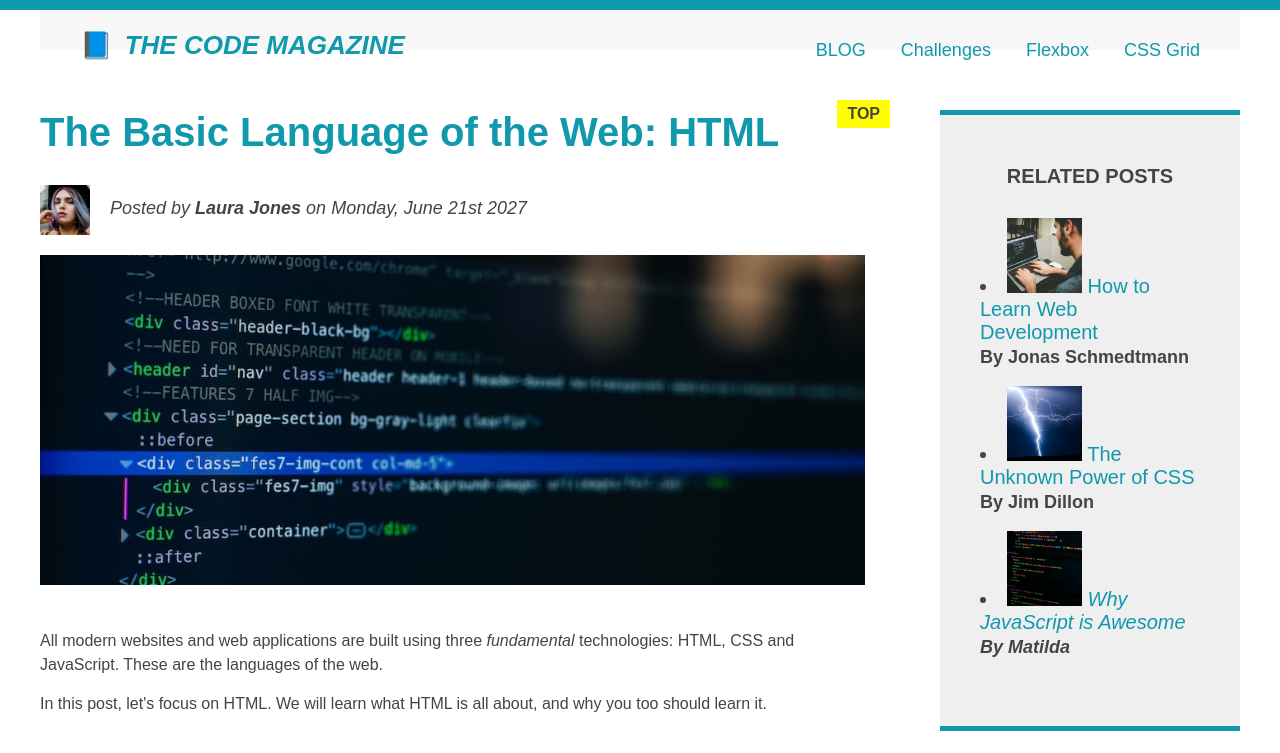
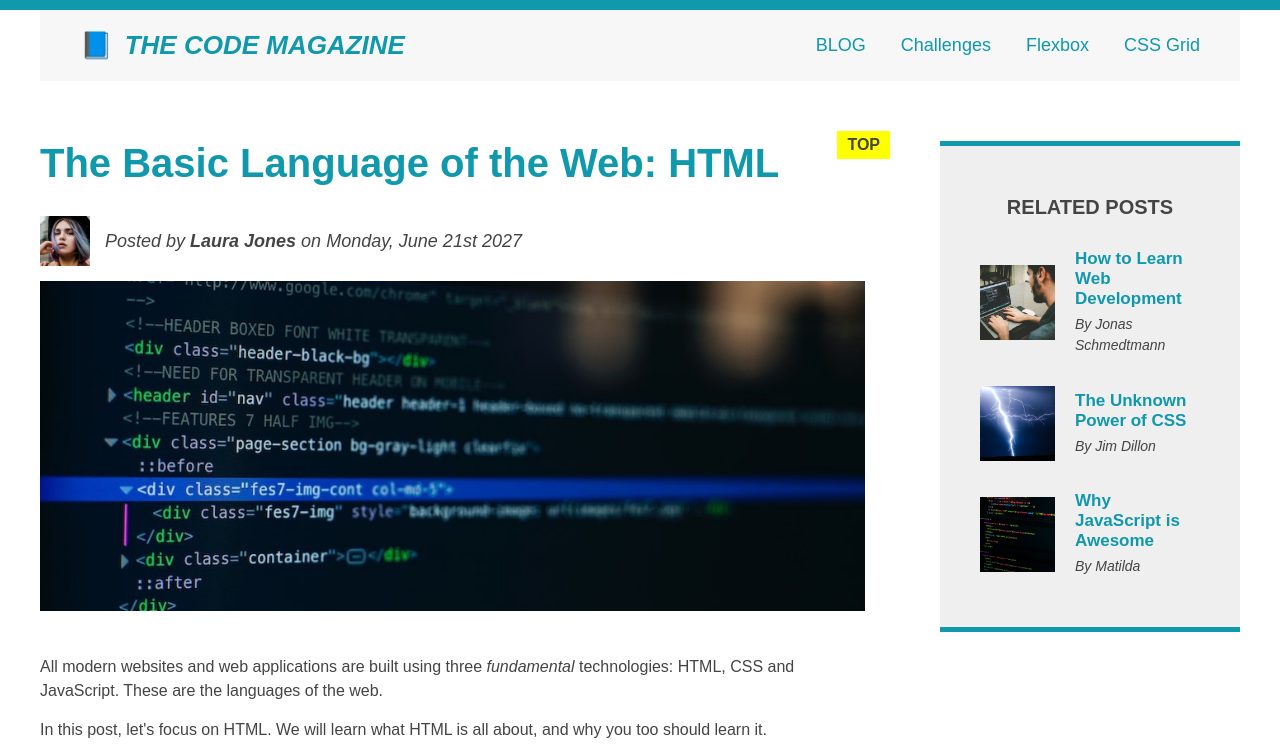
Before and after one commit to Amidza55/html-css-course, a plain HTML site: page index.html in a window 1280 px wide. Shown: the top 753 px of the page. Drawn offline with Linux system fonts and the light colour scheme.

Commit message:
Upoznao Flexbox, izradio layout te pozicionirao elemente koristeci Flexbox

```diff
--- a/index.html
+++ b/index.html
@@ -24,17 +24,19 @@
           <!-- <strong>This is the navigation</strong> -->
           <a href="blog.html">BLOG</a>
           <a href="£">Challenges</a>
-          <a href="£">Flexbox</a>
-          <a href="£">CSS Grid</a>
+          <a href="flexbox.html">Flexbox</a>
+          <a href="css-grid.html">CSS Grid</a>
         </nav>
 
         <!-- <div class="clear"></div> -->
       </header>
 
+      <div class="row">
         <article>
           <header class="post-header">
             <h2>The Basic Language of the Web: HTML</h2>
 
+            <div class="author-box">
               <img
                 src="laura-jones.jpg"
                 alt="Headshot of Laura Jones"
@@ -46,7 +48,7 @@
               <p id="author" class="author">
                 Posted by <strong>Laura Jones</strong> on Monday, June 21st 2027
               </p>
-
+            </div>
             <img
               src="post-img.jpg"
               alt="HTML code on a screen"
@@ -61,8 +63,8 @@
           <p>
             All modern websites and web applications are built using three
             <em>fundamental</em>
-          technologies: HTML, CSS and JavaScript. These are the languages of the
-          web.
+            technologies: HTML, CSS and JavaScript. These are the languages of
+            the web.
           </p>
 
           <p>
@@ -75,8 +77,8 @@
           <p>
             HTML stands for <strong>H</strong>yper<strong>T</strong>ext
             <strong>M</strong>arkup <strong>L</strong>anguage. It's a markup
-          language that web developers use to structure and describe the content
-          of a webpage (not a programming language).
+            language that web developers use to structure and describe the
+            content of a webpage (not a programming language).
           </p>
           <p>
             HTML consists of elements that describe different types of content:
@@ -123,29 +125,34 @@
         <aside>
           <h4>Related posts</h4>
           <ul class="related"></ul>
-        <li>
+          <li class="related-post">
             <img
               src="related-1.jpg"
               alt="Guy programming"
               height="75"
               width="75"
             />
-          <a href="£">How to Learn Web Development </a>
+            <div>
+              <a href="£" class="related-link">How to Learn Web Development </a>
               <p class="related-author">By Jonas Schmedtmann</p>
+            </div>
           </li>
-        <li>
+          <li class="related-post">
             <img src="related-2.jpg" alt="Lightning" height="75" width="75" />
-          <a href="&">The Unknown Power of CSS</a>
+            <div>
+              <a href="&" class="related-link">The Unknown Power of CSS</a>
               <p class="related-author">By Jim Dillon</p>
+            </div>
           </li>
-        <li>
+          <li class="related-post">
             <img src="related-3.jpg" alt="Code" height="75" width="75" />
-
-          <a href="£">Why JavaScript is Awesome</a>
+            <div>
+              <a href="£" class="related-link">Why JavaScript is Awesome</a>
               <p class="related-author">By Matilda</p>
+            </div>
           </li>
         </aside>
-
+      </div>
       <footer>
         <p id="copyright" class="copyright text">
           Copyright &copy; 2027 by The Code Magazine.
--- a/style.css
+++ b/style.css
@@ -191,7 +191,6 @@ nav a:link {
 
   /* display: block; */
   margin-right: 30px;
-  margin-top: 10px;
   display: inline-block;
   text-align: center;
 }
@@ -254,7 +253,7 @@ nav {
 }
 
 /* FLOATS */
-
+/*
 .author-img {
   float: left;
   margin-bottom: 20px;
@@ -297,3 +296,56 @@ aside {
 footer {
   clear: both;
 }
+ */
+/* FLEXBOX */
+.main-header {
+  display: flex;
+  align-items: center;
+  justify-content: space-between;
+}
+.author-box {
+  display: flex;
+  align-items: center;
+  margin-bottom: 15px;
+}
+.author {
+  margin-bottom: 0;
+  margin-left: 15px;
+}
+
+.related-post {
+  display: flex;
+  align-items: center;
+  gap: 20px;
+  margin-bottom: 30px;
+}
+.related-link:link {
+  font-size: 17px;
+  font-weight: bold;
+  font-style: normal;
+  margin-bottom: 5px;
+  display: block;
+}
+
+.related-author {
+  margin-bottom: 0;
+  font-size: 14px;
+  font-weight: normal;
+  font-style: italic;
+}
+
+.row {
+  display: flex;
+  align-items: flex-start;
+  gap: 75px;
+  margin-bottom: 60px;
+}
+
+article {
+  flex: 1;
+  margin-bottom: 0;
+}
+
+aside {
+  flex: 0 0 300px;
+}
```
Also changed, not shown: css-grid.html (added, +80 -0 lines), flexbox.html (added, +91 -0 lines). Lines whose indentation alone changed are shown as unchanged.
